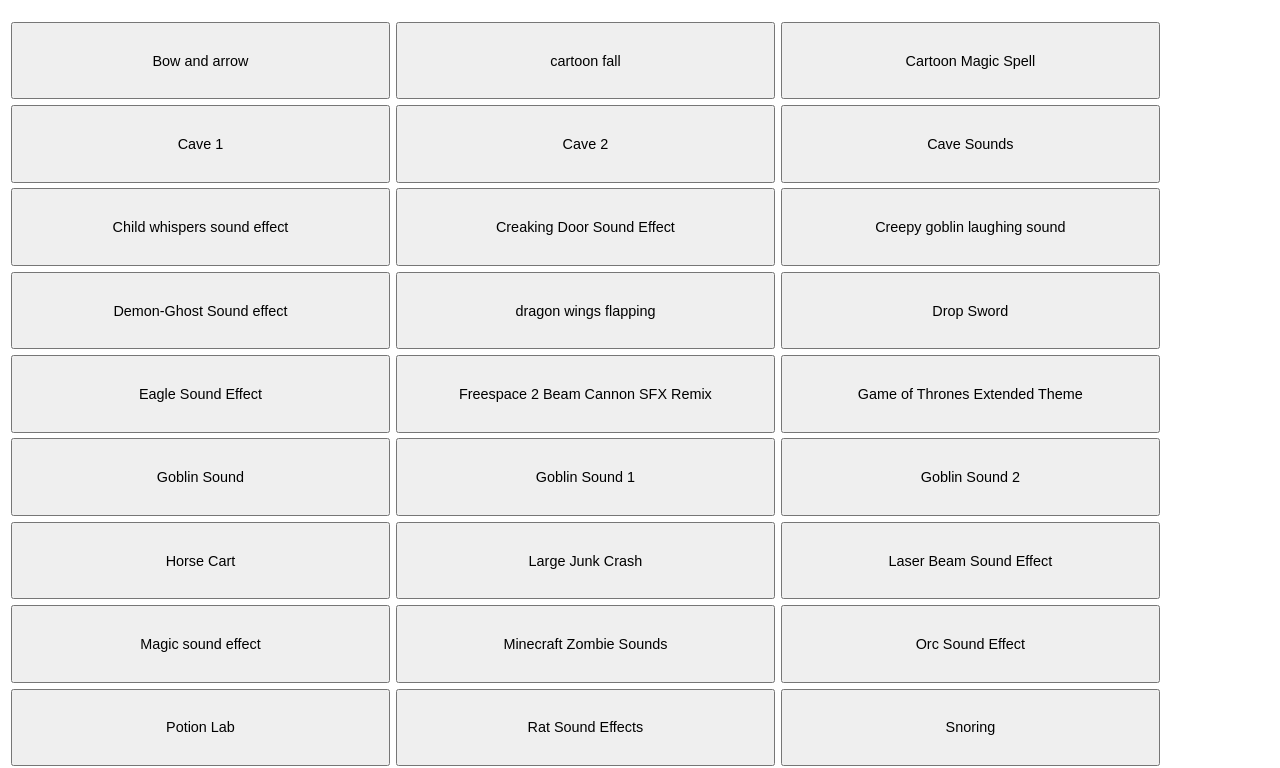
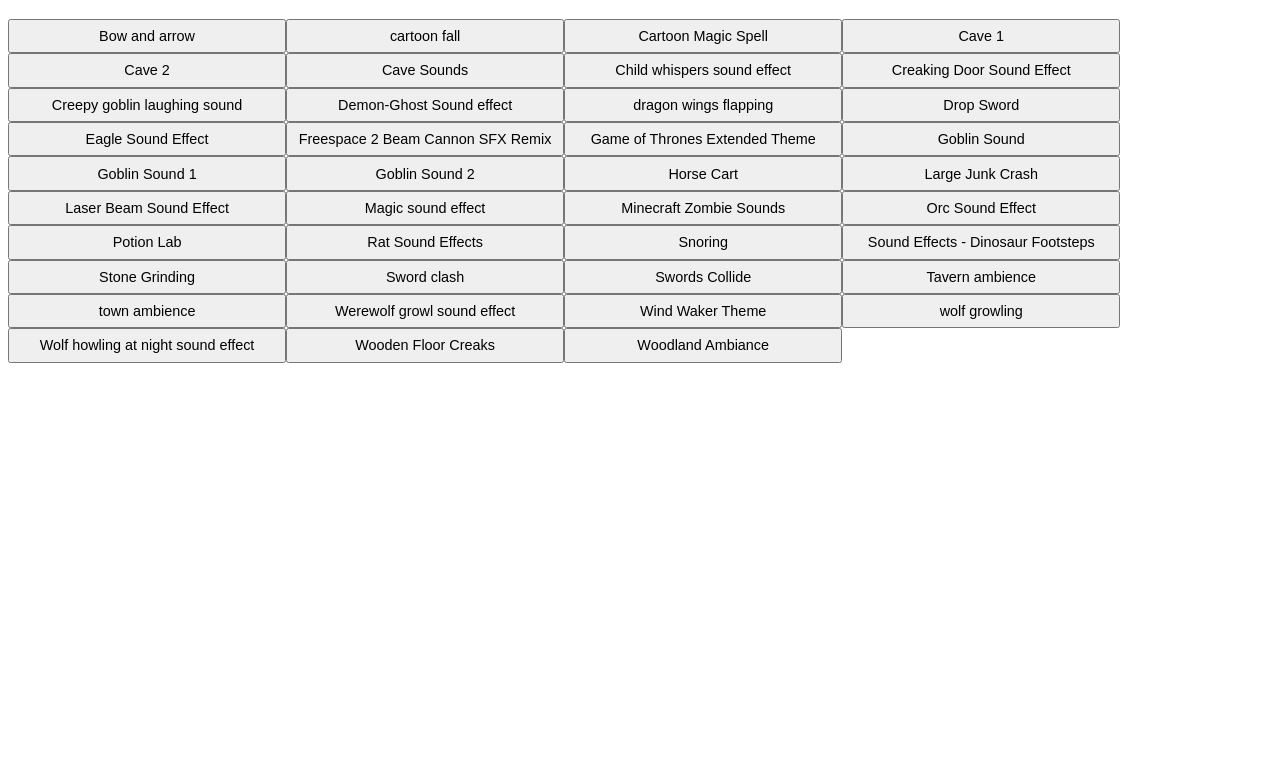
Before and after one commit to ifriedman08/dndSoundboard, a plain HTML site: page index.html in a window 1280 px wide. Shown: the part 61-829 px from the top of the page. After the commit the page ends 800 px from the top, so only its background shows below. Drawn offline with nearby package versions, Linux system fonts and the light colour scheme.

Commit message:
compact style

```diff
--- a/stylesheets/styles.css
+++ b/stylesheets/styles.css
@@ -1,7 +1,6 @@
 .audio_trigger {
-  width: 30%;
-  margin: 0.2em;
-  padding-top: 2em;
-  padding-bottom: 2em;
+  width: 22%;
+  padding-top: 0.5em;
+  padding-bottom: 0.5em;
   font-size: 0.9em;
 }
```
